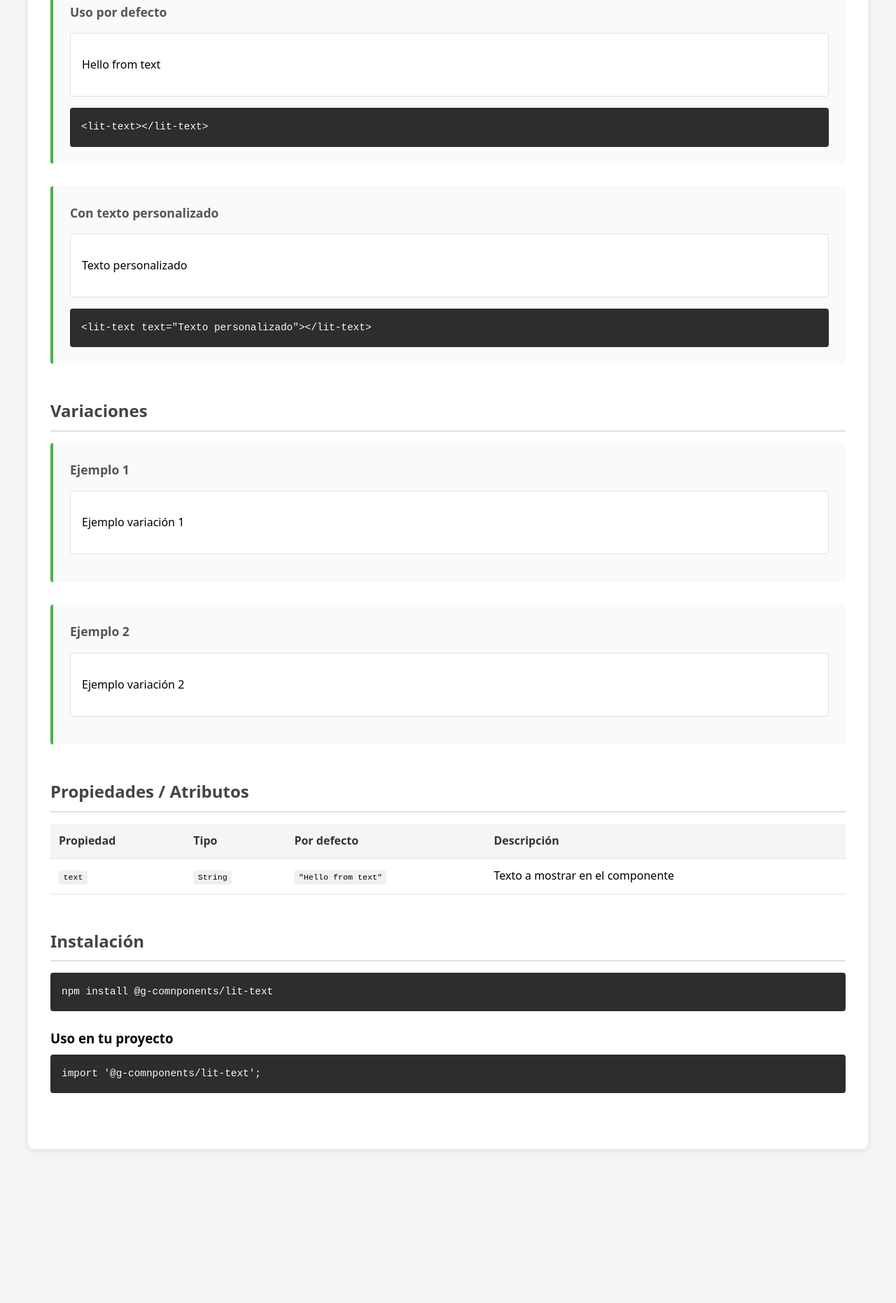
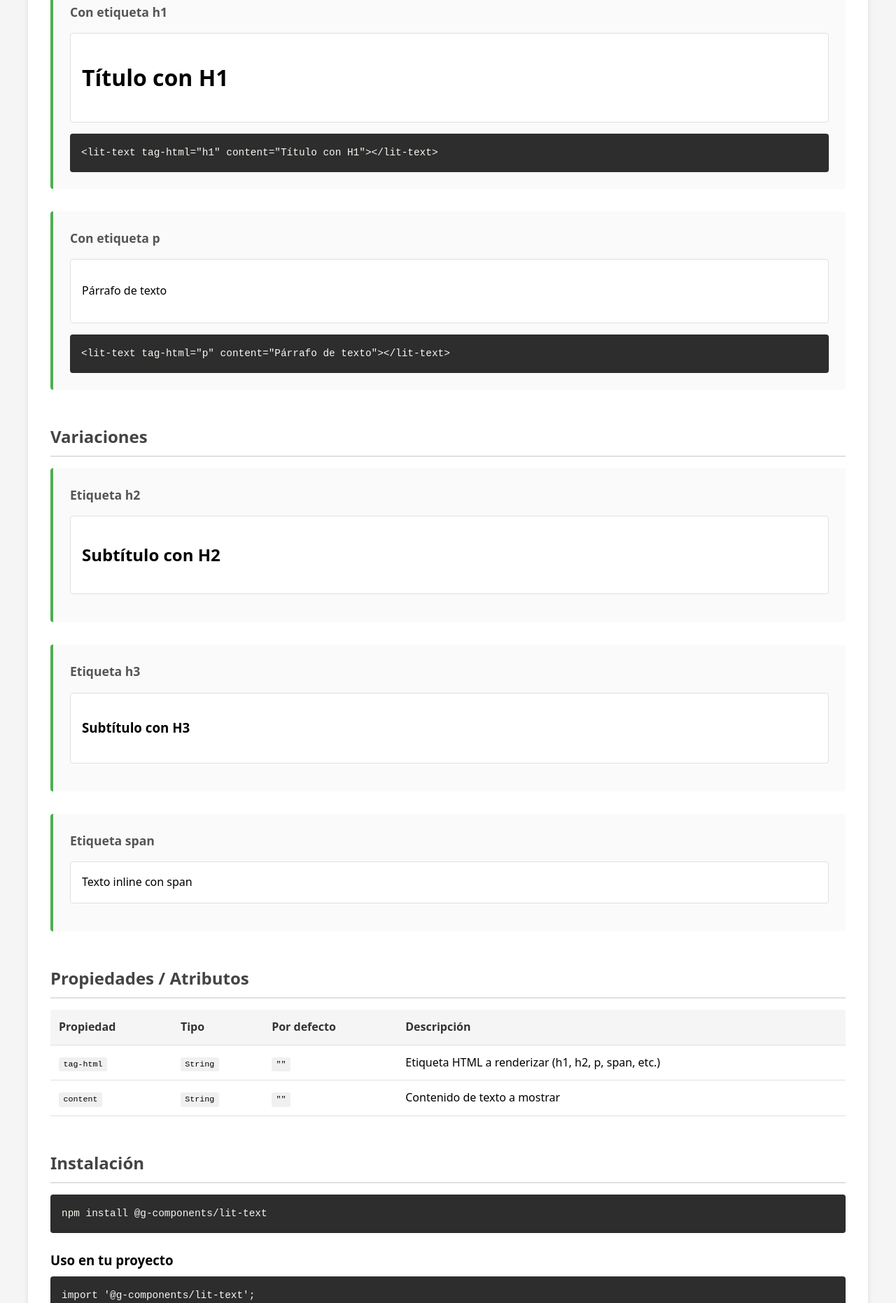
Before and after one commit to gaddiel-gj-dev/g-components, a website built with Vite: page packages/lit-text/index.html in a window 1280 px wide. Shown: the part 269-2131 px from the top of the page at 70% size. Before the commit the page ends 1943 px from the top, so only its background shows below. Built offline with nearby package versions, Linux system fonts and the light colour scheme.

Commit message:
feat(lit-text): create component lit-text

```diff
--- a/packages/lit-text/index.html
+++ b/packages/lit-text/index.html
@@ -3,7 +3,7 @@
 <head>
   <meta charset="UTF-8">
   <meta name="viewport" content="width=device-width, initial-scale=1.0">
-  <title>Demo - g-text</title>
+  <title>Demo - lit-text</title>
   <style>
     * {
       margin: 0;
@@ -123,22 +123,22 @@
     <section class="section">
       <h2>Ejemplo Básico</h2>
       <div class="demo-item">
-        <h3>Uso por defecto</h3>
+        <h3>Con etiqueta h1</h3>
         <div class="demo-example">
-          <lit-text></lit-text>
+          <lit-text tag-html="h1" content="Título con H1"></lit-text>
         </div>
         <div class="code-block">
-          <code>&lt;lit-text&gt;&lt;/lit-text&gt;</code>
+          <code>&lt;lit-text tag-html="h1" content="Título con H1"&gt;&lt;/lit-text&gt;</code>
         </div>
       </div>
 
       <div class="demo-item">
-        <h3>Con texto personalizado</h3>
+        <h3>Con etiqueta p</h3>
         <div class="demo-example">
-          <lit-text text="Texto personalizado"></lit-text>
+          <lit-text tag-html="p" content="Párrafo de texto"></lit-text>
         </div>
         <div class="code-block">
-          <code>&lt;lit-text text="Texto personalizado"&gt;&lt;/lit-text&gt;</code>
+          <code>&lt;lit-text tag-html="p" content="Párrafo de texto"&gt;&lt;/lit-text&gt;</code>
         </div>
       </div>
     </section>
@@ -147,16 +147,23 @@
     <section class="section">
       <h2>Variaciones</h2>
       <div class="demo-item">
-        <h3>Ejemplo 1</h3>
+        <h3>Etiqueta h2</h3>
         <div class="demo-example">
-          <lit-text text="Ejemplo variación 1"></lit-text>
+          <lit-text tag-html="h2" content="Subtítulo con H2"></lit-text>
         </div>
       </div>
 
       <div class="demo-item">
-        <h3>Ejemplo 2</h3>
+        <h3>Etiqueta h3</h3>
         <div class="demo-example">
-          <lit-text text="Ejemplo variación 2"></lit-text>
+          <lit-text tag-html="h3" content="Subtítulo con H3"></lit-text>
+        </div>
+      </div>
+
+      <div class="demo-item">
+        <h3>Etiqueta span</h3>
+        <div class="demo-example">
+          <lit-text tag-html="span" content="Texto inline con span"></lit-text>
         </div>
       </div>
     </section>
@@ -175,12 +182,17 @@
         </thead>
         <tbody>
           <tr>
-            <td><code>text</code></td>
+            <td><code>tag-html</code></td>
             <td><code>String</code></td>
-            <td><code>"Hello from text"</code></td>
-            <td>Texto a mostrar en el componente</td>
+            <td><code>""</code></td>
+            <td>Etiqueta HTML a renderizar (h1, h2, p, span, etc.)</td>
           </tr>
-          <!-- Agrega más propiedades aquí -->
+          <tr>
+            <td><code>content</code></td>
+            <td><code>String</code></td>
+            <td><code>""</code></td>
+            <td>Contenido de texto a mostrar</td>
+          </tr>
         </tbody>
       </table>
     </section>
@@ -189,12 +201,12 @@
     <section class="section">
       <h2>Instalación</h2>
       <div class="code-block">
-        <code>npm install @g-comnponents/lit-text</code>
+        <code>npm install @g-components/lit-text</code>
       </div>
 
       <h3 style="margin-top: 1.5rem;">Uso en tu proyecto</h3>
       <div class="code-block">
-        <code>import '@g-comnponents/lit-text';</code>
+        <code>import '@g-components/lit-text';</code>
       </div>
     </section>
   </div>
@@ -205,7 +217,7 @@
     import './src/LitText.js';
 
     // En producción, usarías:
-    // import '@g-comnponents/lit-text';
+    // import '@g-components/lit-text';
   </script>
 </body>
 </html>
--- a/packages/lit-text/package.json
+++ b/packages/lit-text/package.json
@@ -1,6 +1,6 @@
 {
   "name": "@g-components/lit-text",
-  "version": "0.0.1",
+  "version": "1.0.0",
   "type": "module",
   "main": "./dist/index.js",
   "module": "./dist/index.js",
--- a/packages/lit-text/src/LitText.js
+++ b/packages/lit-text/src/LitText.js
@@ -1,33 +1,32 @@
-import { LitElement, html, css } from 'lit';
+import { LitElement, html, css, nothing } from 'lit';
+import { unsafeHTML } from 'lit/directives/unsafe-html.js';
 
-export class Text extends LitElement {
+export class LitText extends LitElement {
   static properties = {
-    text: { type: String }
+    /**
+     * @desc Tag name to be created (e.g., 'p', 'h1', 'div').
+     * @type {string}
+     */
+    tagHtml: { type: String, attribute: 'tag-html' },
+    /**
+     * @desc Content to be placed inside the tag.
+     * @type {string}
+     */
+    content: { type: String }
   };
 
-  static styles = css`
-    :host {
-      display: block;
-      padding: 1rem;
-    }
-
-    .container {
-      font-family: system-ui, -apple-system, sans-serif;
-    }
-  `;
 
   constructor() {
     super();
-    this.text = 'Hello from text';
+    this.tagHtml = '';
+    this.content = '';
   }
 
   render() {
     return html`
-      <div class="container">
-        <p>${this.text}</p>
-      </div>
+      ${this.tagHtml ? unsafeHTML(`<${this.tagHtml}>${this.content}</${this.tagHtml}>`) : nothing}
     `;
   }
 }
 
-customElements.define('lit-text', Text);
+customElements.define('lit-text', LitText);
--- a/packages/lit-text/src/index.js
+++ b/packages/lit-text/src/index.js
@@ -1 +1 @@
-export { Text } from './LitText.js';
+export { LitText } from './LitText.js';
```
